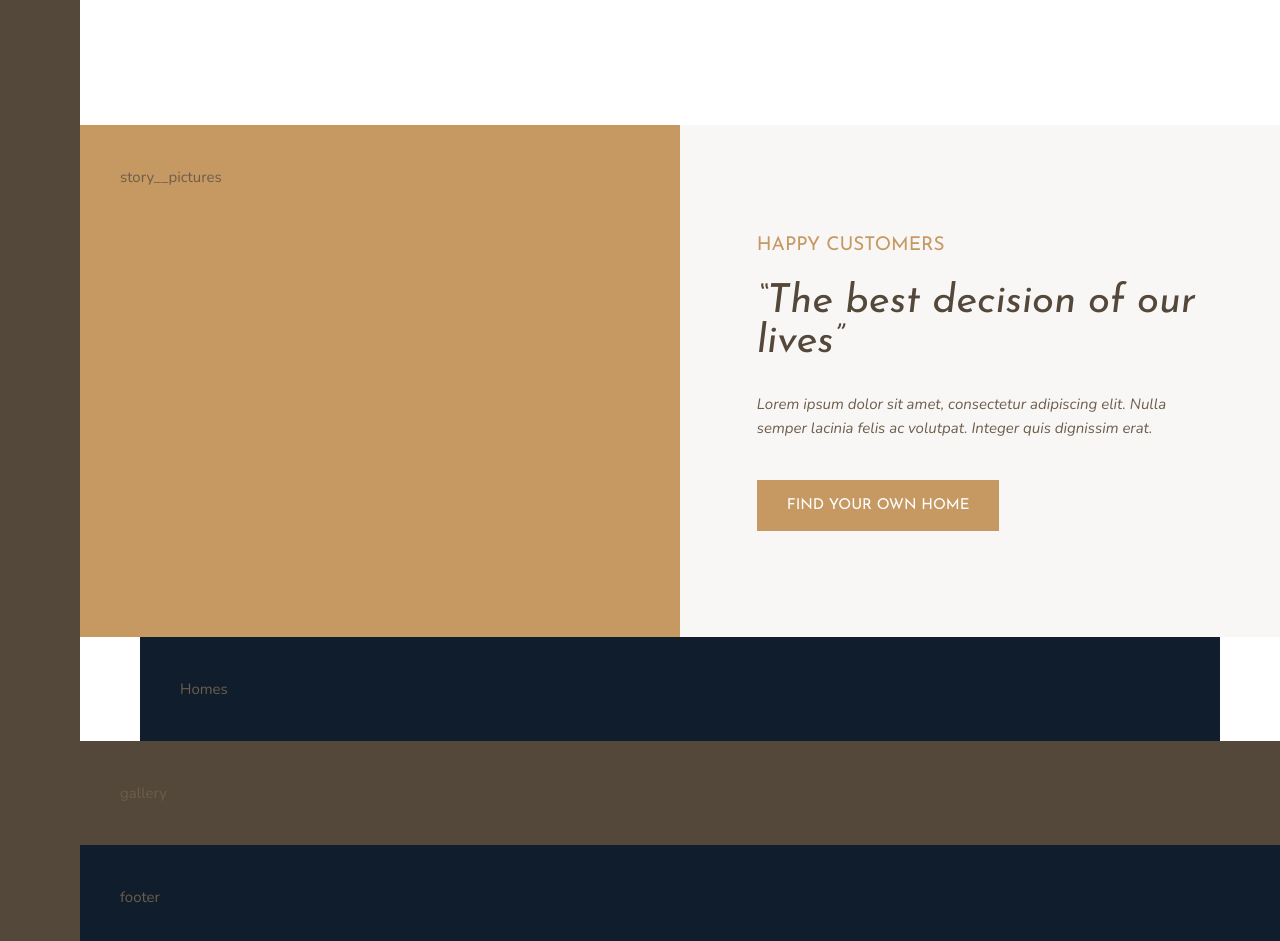
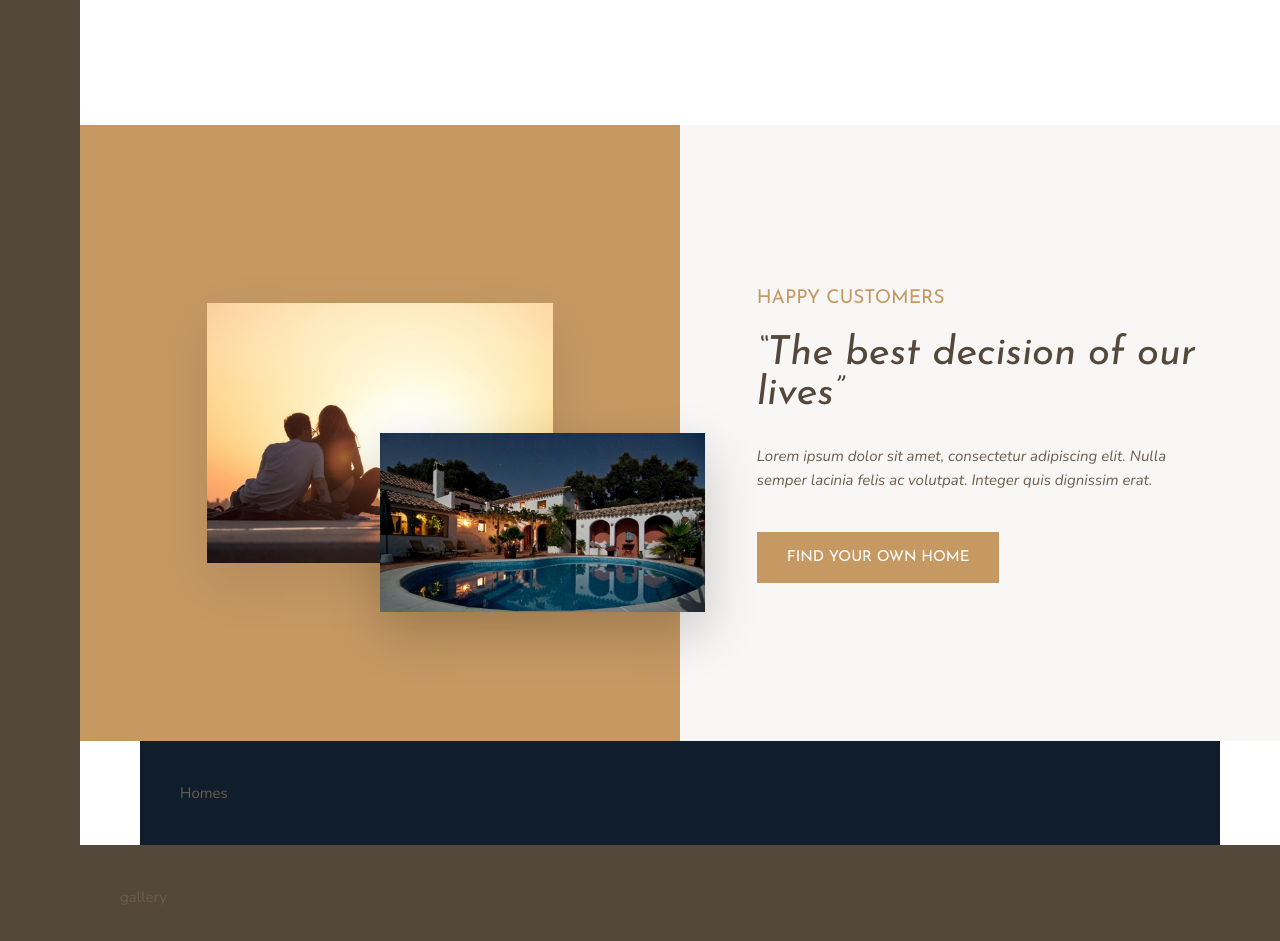
Before and after one commit to AlessandroDodi/Nexter, a website: page index.html in a window 1280 px wide. Shown: the part 1300-2241 px from the top of the page. Drawn offline with nearby package versions, Linux system fonts and the light colour scheme.

Commit message:
Story images

```diff
--- a/index.html
+++ b/index.html
@@ -82,7 +82,10 @@
         </p>
       </div>
     </div>
-    <div class="story__pictures">story__pictures</div>
+    <div class="story__pictures">
+      <img src="img/story-1.jpeg" alt="Couple" class="story__img--1" />
+      <img src="img/story-2.jpeg" alt="House" class="story__img--2" />
+    </div>
     <div class="story__content">
       <h3 class="heading-3 mb-sm">Happy Customers</h3>
       <h2 class="heading-2 heading-2--dark mb-md">
--- a/sass/_story.scss
+++ b/sass/_story.scss
@@ -2,6 +2,27 @@
   &__pictures {
     background-color: $color-primary;
     grid-column: full-start / col-end 4;
+    display: grid;
+    grid-template-rows: repeat(6, 1fr);
+    grid-template-columns: repeat(6, 1fr);
+    align-items: center;
+    background: linear-gradient(
+      rgba($color-primary, 0.5),
+      url(../img/back.jpg)
+    );
+  }
+  &__img--1 {
+    width: 100%;
+    grid-row: 2/ 6;
+    grid-column: 2 / 6;
+    box-shadow: 0 2rem 5rem rgba(#000, 0.1);
+  }
+  &__img--2 {
+    width: 125%;
+    grid-row: 4 / 6;
+    grid-column: 4 / 7;
+    z-index: 20;
+    box-shadow: 0 2rem 5rem rgba(#000, 0.2);
   }
   &__content {
     background-color: $color-grey-light-1;
```
Also changed, not shown: css/style.css.
